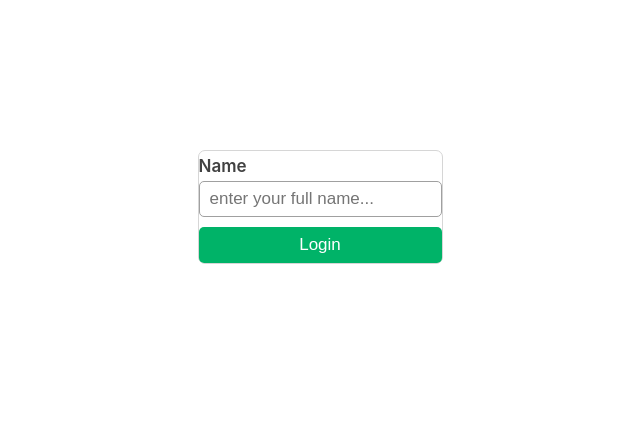
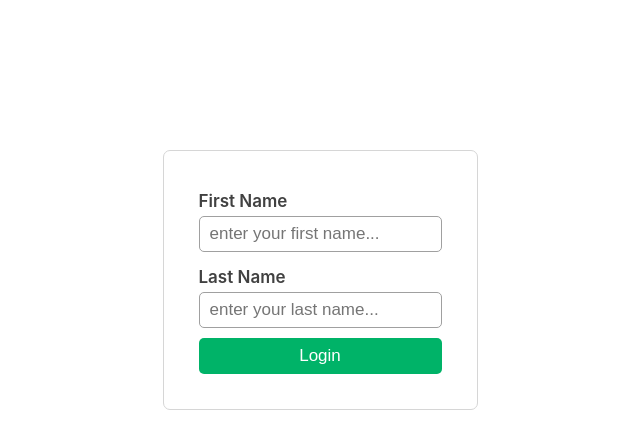
Before and after one commit to shoki61/patika.dev-challenge, a React (Create React App) app: page /auth in a window 1280 px wide. Shown: the top 448 px of the page, without its empty margins (320-960 px from the left). Built offline with nearby package versions, Linux system fonts and the light colour scheme.

Commit message:
set user first name  and last name input

```diff
--- a/src/containers/Auth/Auth.css
+++ b/src/containers/Auth/Auth.css
@@ -15,6 +15,7 @@
 .auth-form-container{
     display: flex;
     flex-direction: column;
+    padding: 35px
 }
 
 .error-text{
--- a/src/containers/Auth/Auth.js
+++ b/src/containers/Auth/Auth.js
@@ -9,31 +9,47 @@ import './Auth.css';
 
 const Auth = props => {
     const history = useHistory();
-    const [ userName, setUserName ] = useState('');
+    const [ user, setUser ] = useState({firstName:'', lastName:''});
     const [ error, setError ] = useState(false);
 
     const inputHandler = event => {
-        setUserName(event.target.value);
+        setUser(prevState => {
+            return{
+                ...prevState,
+                [event.target.id]: event.target.value
+            };
+        });
         if(error) setError(false);
     };
 
     const login = event => {
         event.preventDefault();
-        if(validator.isLength(userName,{ min: 2 })){
-            localStorage.setItem('userName', userName);
-            history.push('/');
-        } else setError(true);
+        if(validator.isLength(user.firstName,{ min: 2 }) && validator.isLength(user.lastName,{ min: 2 })){
+            localStorage.setItem('user', user);
+            return history.push('/');
+        };
+        setError(true);
     };
 
     return <div className='auth'>
         <Card>
             <form onSubmit={login} className='auth-form-container'>
-                <p className='auth-title'>Name</p>
+                <p className='auth-title'>First Name</p>
                 <Input
-                    value={userName}
+                    id='firstName'
+                    value={user.firstName}
                     onChange={inputHandler}
                     className='mb-1'
-                    placeholder='enter your full name...'
+                    placeholder='enter your first name...'
+                    element='input'
+                />
+                <p className='auth-title'>Last Name</p>
+                <Input
+                    id='lastName'
+                    value={user.lastName}
+                    onChange={inputHandler}
+                    className='mb-1'
+                    placeholder='enter your last name...'
                     element='input'
                 />
                 {error && <p className='error-text mb-1'>Please enter your name</p>}
```
